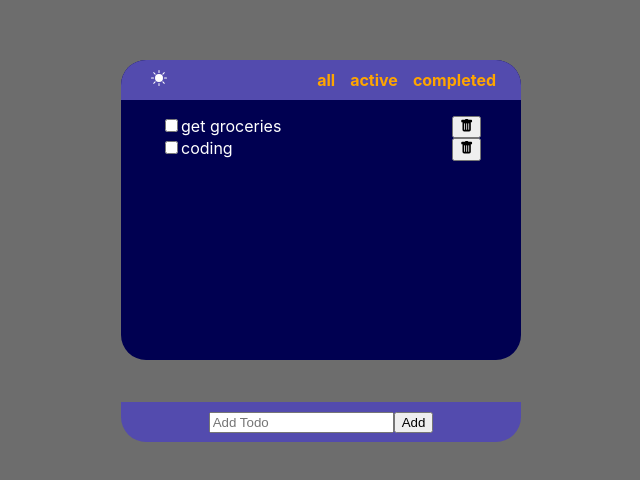
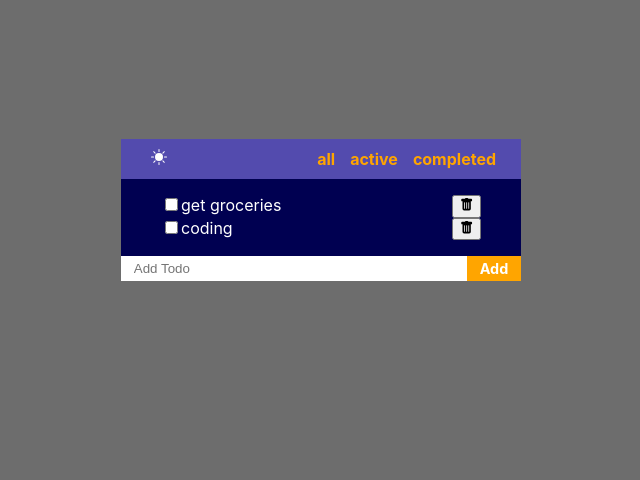
Before and after one commit to minha0817/to-do-list, a React (Create React App) app: page / in a window 1280 px wide. Shown: the part 190-670 px from the top of the page, without its empty margins (319-959 px from the left). Built offline with nearby package versions, Linux system fonts and the light colour scheme.

Commit message:
Update styling

```diff
--- a/src/App.css
+++ b/src/App.css
@@ -1,8 +1,6 @@
 .App {
   text-align: center;
   background-color: #000051;
-  border-radius: 25px;
-  min-height: 300px;
 }
 
 
--- a/src/components/Header/header.css
+++ b/src/components/Header/header.css
@@ -4,8 +4,7 @@ header {
   left: 0;
   right: 0;
   height: 40px;
-  border-top-left-radius: 25px;
-  border-top-right-radius: 25px;
+
 }
 
 
--- a/src/components/Input.jsx
+++ b/src/components/Input.jsx
@@ -16,8 +16,9 @@ export default function Input({addItem}) {
   }
 
   return (
-    <footer className="input-box">
+    <form className="form">
       <input
+      className="input"
         name="Add todo"
         type={"text"}
         value={input}
@@ -25,7 +26,7 @@ export default function Input({addItem}) {
         onChange={(event)=> {setInput(event.target.value)}}
       >
       </input>
-      <button onClick={handleSubmit}>Add</button>
-    </footer>
+      <button className="form-button" onClick={handleSubmit}>Add</button>
+    </form>
   )
 }
--- a/src/components/input.css
+++ b/src/components/input.css
@@ -1,12 +1,28 @@
-footer {
+.form {
   background-color: #534bae;
-  width: 400px;
-  height: 40px;
+  /* width: 400px;
+  height: 40px; */
+  width: 100%;
   display: flex;
   align-items: center;
   justify-content: center;
-  border-bottom-left-radius: 25px;
-  border-bottom-right-radius: 25px;
-  position: fixed;
-  bottom: 168px;
 }
+
+.input {
+  /* font-size: 1.4rem; */
+  padding: 0.3rem 0.8rem;
+  border: none;
+  outline: none;
+  flex: 1 auto;
+
+}
+
+.form-button {
+  all: unset;
+  padding: 0.25rem 0.8rem;
+  background-color: orange;
+  color: white;
+  font-weight: bold;
+  font-size: 0.9rem;
+  outline-style: none;
+}
--- a/src/components/itemList.css
+++ b/src/components/itemList.css
@@ -1,10 +1,10 @@
 section {
-	text-align: left;
-  position: relative;
+	height: 100%;
+  display: flex;
+  flex-direction: column;
 }
 
 section ul {
-  list-style: none;
-  display: flex;
-  flex-direction: column;
+  flex: 1 1 auto;
+  overflow-y: auto;
 }
--- a/src/index.css
+++ b/src/index.css
@@ -13,6 +13,13 @@ body {
   flex-direction: column;
   justify-content: center;
   min-height:100vh;
+  border-radius: 25px;
+}
+
+
+
+* {
+  box-sizing: border-box;
 }
 
 code {
```
Also changed, not shown: src/components/item.css (line endings or trailing spaces).
